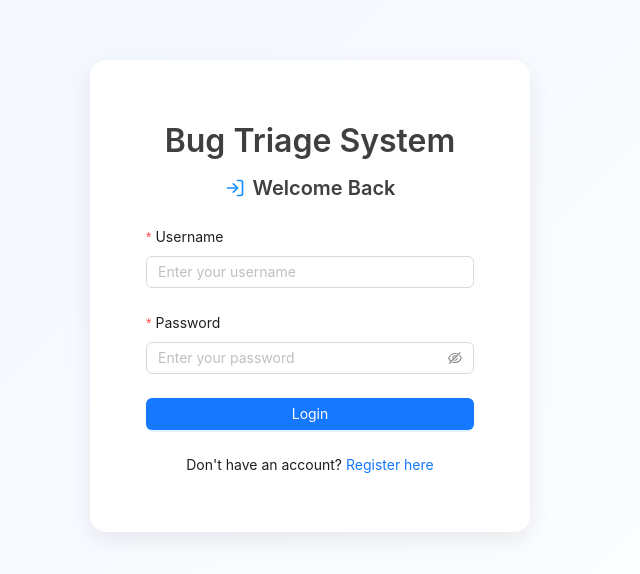
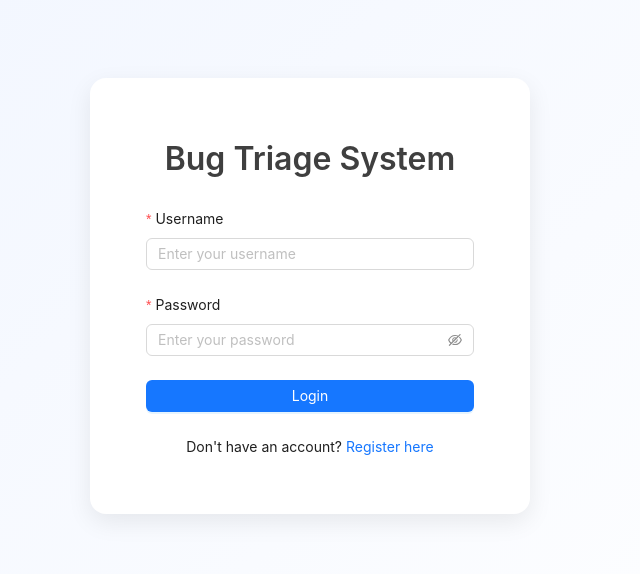
Before and after one commit to RohithRamesh28/Intelligent-Bug-Triage-System-frontend, a React (Vite) app: page / in a window 1280 px wide. Shown: the part 104-678 px from the top of the page, without its empty margins (330-970 px from the left). Built offline with nearby package versions, Linux system fonts and the light colour scheme.

Commit message:
final before final changes

```diff
--- a/src/pages/LoginPage.jsx
+++ b/src/pages/LoginPage.jsx
@@ -58,10 +58,7 @@ function LoginPage() {
           <div style={{ fontSize: 32, fontWeight: 600, color: '#3f3f3f' }}>
             Bug Triage System
           </div>
-          <div style={{ display: 'flex', justifyContent: 'center', alignItems: 'center', marginTop: 8 }}>
-            <FiLogIn size={20} style={{ marginRight: 8, color: '#1890ff' }} />
-            <Title level={4} style={{ marginBottom: 0, color: '#3f3f3f' }}>Welcome Back</Title>
-          </div>
+
         </div>
 
         <Form layout="vertical" onFinish={onFinish} size="middle">
--- a/src/pages/UploadPage.jsx
+++ b/src/pages/UploadPage.jsx
@@ -51,7 +51,7 @@ const UploadPage = () => {
       const data = JSON.parse(event.data);
       if (data.status) setStatus(data.status);
       if (data.progress !== undefined) setProgress(data.progress);
-      if (data.status === 'DONE 🚀') {
+      if (data.status === 'DONE ANALYSIS') {
         setDone(true);
         ws.close();
       }
@@ -71,7 +71,7 @@ const UploadPage = () => {
           setProgress(0);
           setStatus('No upload started yet.');
         })
-        .catch((err) => console.error('❌ Failed to fetch bugs:', err));
+        .catch((err) => console.error(' Failed to fetch bugs:', err));
     }
   }, [done, uploadId]);
 
@@ -172,7 +172,8 @@ const UploadPage = () => {
     fileList,
     onChange: ({ fileList: newList }) => setFileList(newList),
     beforeUpload: () => false,
-    accept: '.zip,.js,.jsx,.ts,.tsx,.py',
+    accept: '.zip,.js,.jsx,.ts,.tsx,.py,.java,.cpp,.c,.cs,.rb,.go,.rs,.php,.swift,.kt,.m,.scala',
+
     listType: 'text',
   };
 
@@ -191,7 +192,7 @@ const UploadPage = () => {
                 <InboxOutlined />
               </p>
               <p className="ant-upload-text">Click or drag ZIP / code files here</p>
-              <p className="ant-upload-hint">Supports ZIP, JS, TS, JSX, PY files</p>
+              <p className="ant-upload-hint">Supports ZIPS,FILES</p>
             </Dragger>
             {fileError && <Alert message={fileError} type="error" showIcon className="mt-2" />}
           </div>
```
